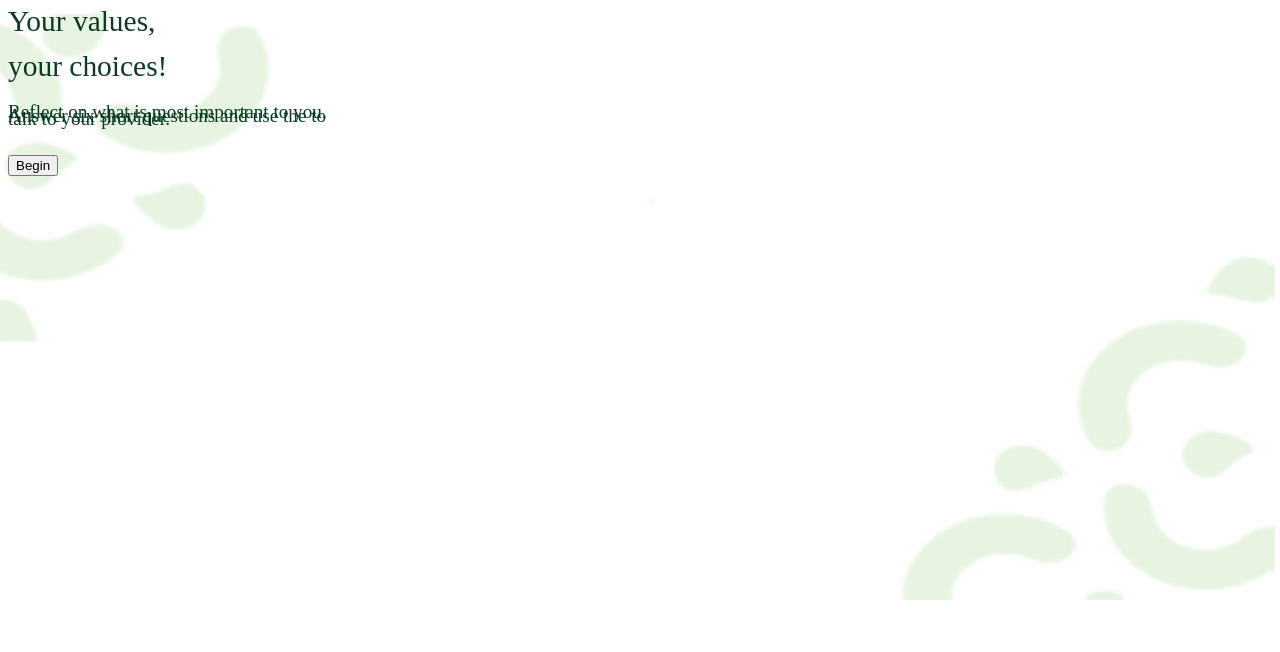
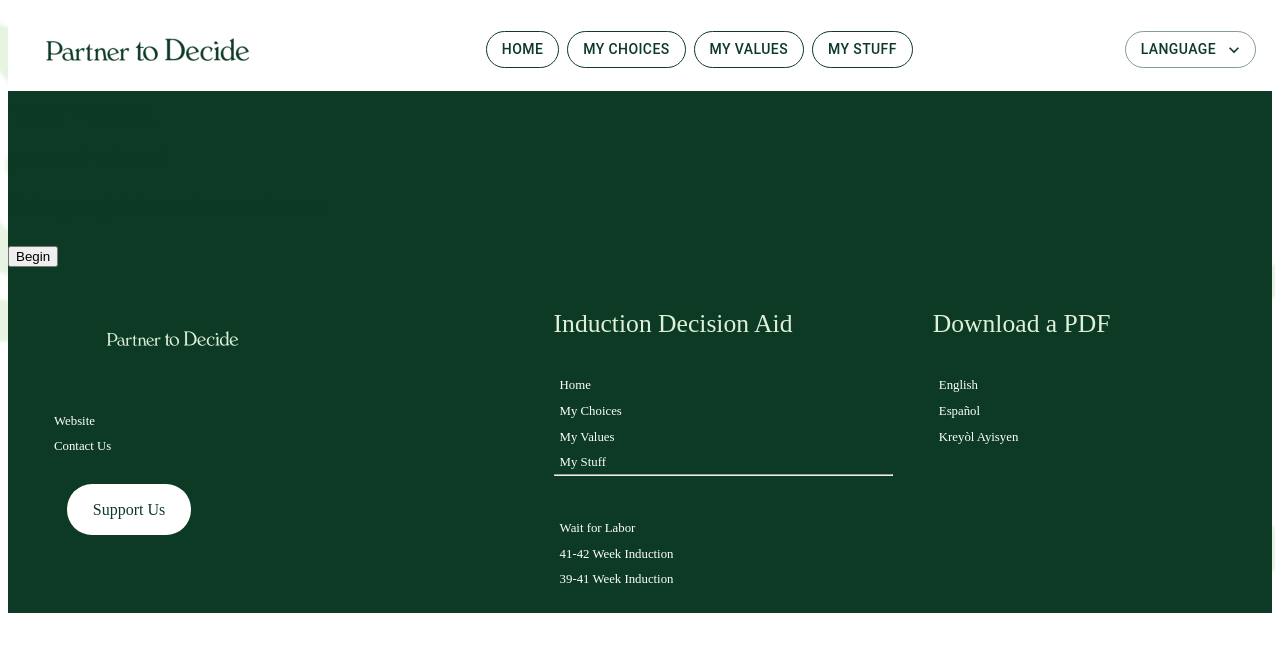
Before and after one commit to BU-Spark/se-shared-decision-making, a React (Create React App) app in the folder frontend/: page /MyValues in a window 1280 px wide. Shown: the top 652 px of the page. Built offline with nearby package versions, Linux system fonts and the light colour scheme.

Commit message:
change navbar style

```diff
--- a/frontend/package.json
+++ b/frontend/package.json
@@ -5,6 +5,7 @@
   "dependencies": {
     "@emotion/react": "^11.10.5",
     "@emotion/styled": "^11.10.5",
+    "@mui/icons-material": "^5.10.16",
     "@mui/material": "^5.10.16",
     "@progress/kendo-react-dropdowns": "^5.9.0",
     "@testing-library/jest-dom": "^5.16.5",
--- a/frontend/src/App.tsx
+++ b/frontend/src/App.tsx
@@ -11,18 +11,35 @@ import MyStuff from "./pages/MyStuff";
 import MyValues from "./pages/MyValues";
 import MyChoices from "./pages/MyChoices";
 import { BrowserRouter } from "react-router-dom";
+import { createTheme, ThemeProvider } from "@mui/material";
+
+const majorTheme = createTheme({
+  palette: {
+    primary: {
+      main: '#0c3a25',
+      contrastText: "#fff"
+    },
+    secondary: {
+      main: '#FFFFFF'
+    }
+  },
+});
 
 const Main = () => {
   return (
     <div>
       <BrowserRouter>
+        <ThemeProvider theme={majorTheme}>
           <Routes>
+
             <Route path="/" element={<Welcome />} />
             <Route path="/Home" element={<Home />} />
             <Route path="/MyChoices" element={<MyChoices />} />
             <Route path="/MyStuff" element={<MyStuff />} />
             <Route path="/MyValues" element={<MyValues />} />
+
           </Routes>
+        </ThemeProvider>
       </BrowserRouter>
     </div>
   );
--- a/frontend/src/components/Layout.tsx
+++ b/frontend/src/components/Layout.tsx
@@ -1,4 +1,4 @@
-import NavBar from "./Navbar/NavBar";
+import NavBar from "./Navbar/Header";
 import FooterBar from "./Footer/FooterBar";
 
 const Layout = (props: any) => {
--- a/frontend/src/components/Navbar/Header.tsx
+++ b/frontend/src/components/Navbar/Header.tsx
@@ -1,13 +1,54 @@
-<<<<<<< HEAD
-import { Box, Menu, MenuItem, styled, Typography} from '@mui/material';
-
+import { Box, Menu, MenuItem, styled } from '@mui/material';
+import Logo from "./logoNav.png";
 import Button from '@mui/material/Button';
 import React from 'react';
 import { Link } from 'react-router-dom';
+import KeyboardArrowDownIcon from '@mui/icons-material/KeyboardArrowDown';
 
-const Header = () =>{
+const Header = () => {
+
+  const [homeflag, sethomeFlag] = React.useState(false);
+  const [choiceflag, setchoiceFlag] = React.useState(false);
+  const [valueflag, setvalueFlag] = React.useState(false);
+  const [stuffflag, setstuffFlag] = React.useState(false);
+
+  const LinkStyle = {
+    textDecoration: 'none',
+    color: "inherit"
+  }
+
+  const ThemeColor = "#0c3a25";
+  const homeFlag = () => {
+    sethomeFlag(true);
+    setchoiceFlag(false);
+    setvalueFlag(false);
+    setstuffFlag(false);
+  };
+  const choiceFlag = () => {
+    sethomeFlag(false);
+    setchoiceFlag(true);
+    setvalueFlag(false);
+    setstuffFlag(false);
+  };
+  const valueFlag = () => {
+    sethomeFlag(false);
+    setchoiceFlag(false);
+    setvalueFlag(true);
+    setstuffFlag(false);
+  };
+  const stuffFlag = () => {
+    sethomeFlag(false);
+    setchoiceFlag(false);
+    setvalueFlag(false);
+    setstuffFlag(true);
+  };
+
   const TopButton = styled(Button)({
-        borderRadius:"12px"
+    borderRadius: "50px",
+    color: ThemeColor,
+    borderWidth: "1px",
+    borderColor: ThemeColor,
+    margin: ".25rem"
   });
   const [anchorEl, setAnchorEl] = React.useState<null | HTMLElement>(null);
   const open = Boolean(anchorEl);
@@ -17,33 +58,45 @@ const Header = () =>{
   const handleClose = () => {
     setAnchorEl(null);
   };
-    return(
+  return (
     <div style={{
       display: 'flex',
-            alignItems: 'center'
+      alignItems: 'center',
+      backgroundColor: "white",
+      padding: "1rem"
     }}>
 
-            <Box sx={{ flexGrow: 1,display: "flex", justifyContent: "flex-start" }}>
-                <Typography>Partner To Decide</Typography>
+      <Box sx={{ flexGrow: 1, display: "flex", justifyContent: "flex-start" }}>
+        <img className="nav" src={Logo} alt="Logo" />
       </Box>
-            <Box sx={{ flexGrow: 3,display: "flex", justifyContent: "center" }}>
-                <TopButton variant="outlined">
-                    <Link to="/Home" style={{ textDecoration: 'none' }}>
+      <Box sx={{ flexGrow: 3, display: "flex", justifyContent: "center" }}>
+
+        <TopButton variant={homeflag ? "contained" : "outlined"}
+          onClick={homeFlag}
+        >
+          <Link to="/Home" style={LinkStyle}>
             Home
           </Link>
         </TopButton>
-                <TopButton variant="outlined">
-                    <Link to="/MyChoices" style={{ textDecoration: 'none' }}>
+        <TopButton variant={choiceflag ? "contained" : "outlined"}
+          onClick={choiceFlag}
+        >
+          <Link to="/MyChoices" style={LinkStyle}>
             My Choices
           </Link>
         </TopButton>
-                <TopButton variant="outlined">
-                    <Link to="/MyValues" style={{ textDecoration: 'none' }}>
+        <TopButton variant={valueflag ? "contained" : "outlined"}
+          onClick={valueFlag}
+        >
+          <Link to="/MyValues" style={LinkStyle}>
             My Values
           </Link>
         </TopButton>
-                <TopButton variant="outlined" >
-                    <Link to="/MyStuff" style={{ textDecoration: 'none' }}>
+        <TopButton variant={stuffflag ? "contained" : "outlined"}
+          onClick={stuffFlag}
+          color={stuffflag ? 'primary' : "secondary"}
+        >
+          <Link to="/MyStuff" style={LinkStyle}>
             My Stuff
           </Link>
         </TopButton>
@@ -51,16 +104,19 @@ const Header = () =>{
 
       </Box>
 
-            <Box sx={{ flexGrow: 1,display: "flex", justifyContent: "flex-end" }}>
-                <TopButton variant="outlined"
+      <Box sx={{ flexGrow: 1, display: "flex", justifyContent: "flex-end" }}>
+        <Button variant="outlined"
           id="demo-positioned-button"
           aria-controls={open ? 'demo-positioned-menu' : undefined}
           aria-haspopup="true"
           aria-expanded={open ? 'true' : undefined}
           onClick={handleClick}
+          color='primary'
+          endIcon={<KeyboardArrowDownIcon />}
+          style={{ borderRadius: 50 }}
         >
           Language
-                </TopButton>
+        </Button>
         <Menu
 
           id="demo-positioned-menu"
@@ -69,7 +125,7 @@ const Header = () =>{
           open={open}
           onClose={handleClose}
           anchorOrigin={{
-                    vertical: 'top',
+            vertical: 'bottom',
             horizontal: 'right',
           }}
           transformOrigin={{
@@ -87,93 +143,3 @@ const Header = () =>{
 }
 
 export default Header
-
-=======
-import { Box, Menu, MenuItem, styled, Typography } from "@mui/material";
-
-import Button from "@mui/material/Button";
-import React from "react";
-import { Link } from "react-router-dom";
-
-const Header = () => {
-  const TopButton = styled(Button)({
-    borderRadius: "12px",
-  });
-  const [anchorEl, setAnchorEl] = React.useState<null | HTMLElement>(null);
-  const open = Boolean(anchorEl);
-  const handleClick = (event: React.MouseEvent<HTMLElement>) => {
-    setAnchorEl(event.currentTarget);
-  };
-  const handleClose = () => {
-    setAnchorEl(null);
-  };
-  return (
-    <div
-      style={{
-        display: "flex",
-        alignItems: "center",
-      }}
-    >
-      <Box sx={{ flexGrow: 1, display: "flex", justifyContent: "flex-start" }}>
-        <Typography>Partner To Decide</Typography>
-      </Box>
-      <Box sx={{ flexGrow: 3, display: "flex", justifyContent: "center" }}>
-        <TopButton variant="outlined">
-          <Link to="/Home" style={{ textDecoration: "none" }}>
-            Home
-          </Link>
-        </TopButton>
-        <TopButton variant="outlined">
-          <Link to="/MyChoices" style={{ textDecoration: "none" }}>
-            My Choices
-          </Link>
-        </TopButton>
-        <TopButton variant="outlined">
-          <Link to="/MyValues" style={{ textDecoration: "none" }}>
-            My Values
-          </Link>
-        </TopButton>
-        <TopButton variant="outlined">
-          <Link to="/MyStuff" style={{ textDecoration: "none" }}>
-            My Stuff
-          </Link>
-        </TopButton>
-      </Box>
-
-      <Box sx={{ flexGrow: 1, display: "flex", justifyContent: "flex-end" }}>
-        <TopButton
-          variant="outlined"
-          id="demo-positioned-button"
-          aria-controls={open ? "demo-positioned-menu" : undefined}
-          aria-haspopup="true"
-          aria-expanded={open ? "true" : undefined}
-          onClick={handleClick}
-        >
-          Language
-        </TopButton>
-        <Menu
-          id="demo-positioned-menu"
-          aria-labelledby="demo-positioned-button"
-          anchorEl={anchorEl}
-          open={open}
-          onClose={handleClose}
-          anchorOrigin={{
-            vertical: "top",
-            horizontal: "right",
-          }}
-          transformOrigin={{
-            vertical: "top",
-            horizontal: "right",
-          }}
-        >
-          <MenuItem onClick={handleClose}>English</MenuItem>
-          <MenuItem onClick={handleClose}>Spanish</MenuItem>
-          <MenuItem onClick={handleClose}>Another</MenuItem>
-        </Menu>
-      </Box>
-    </div>
-  );
-};
-
-export default Header;
->>>>>>> bd323b3e335c274dade32a105c7edf893ce4c362
--- a/frontend/src/pages/MyChoices.tsx
+++ b/frontend/src/pages/MyChoices.tsx
@@ -1,10 +1,13 @@
 import React from "react";
+import Layout from "../components/Layout";
 
 const MyChoices = () => {
   return (
-    <div>
-      <h1>Compare your choices</h1>
-    </div>
+    <Layout>
+      <div>
+        <h1>Compare your choices</h1>
+      </div>
+    </Layout>
   );
 };
 
--- a/frontend/src/pages/MyStuff.tsx
+++ b/frontend/src/pages/MyStuff.tsx
@@ -1,10 +1,13 @@
 import React from "react";
+import Layout from "../components/Layout";
 
 const MyStuff = () => {
   return (
-    <div style={{}}>
-      <h1>What should I ask my provider? </h1>
-    </div>
+    <Layout>
+      <div style={{}}>
+        <h1>What should I ask my provider? </h1>
+      </div>
+    </Layout>
   );
 };
 
--- a/frontend/src/pages/MyValues.tsx
+++ b/frontend/src/pages/MyValues.tsx
@@ -1,9 +1,10 @@
 import React from "react";
 import FooterBar from "../components/Footer/FooterBar";
+import Layout from "../components/Layout";
 
 const MyValues = () => {
   return (
-    <div>
+    <Layout>
       <div>
         <h1>Your values,</h1>
         <h1>your choices!</h1>
@@ -15,7 +16,7 @@ const MyValues = () => {
           <button>Begin</button>
         </div>
       </div>
-    </div>
+    </Layout>
   );
 };
 
```
Also changed, not shown: 1 other file (tests, documents, lock files or other folders). Lines whose indentation alone changed are shown as unchanged.
